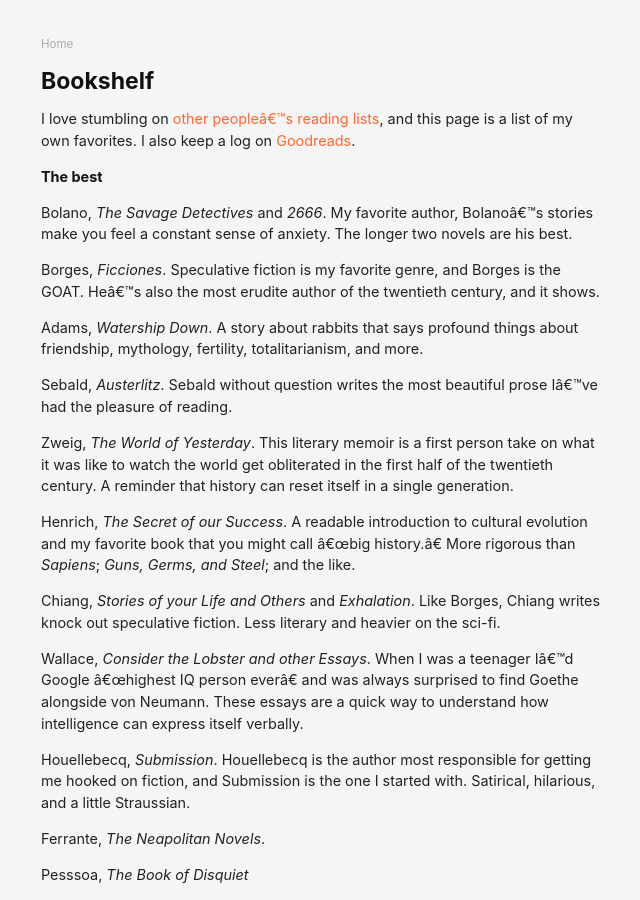
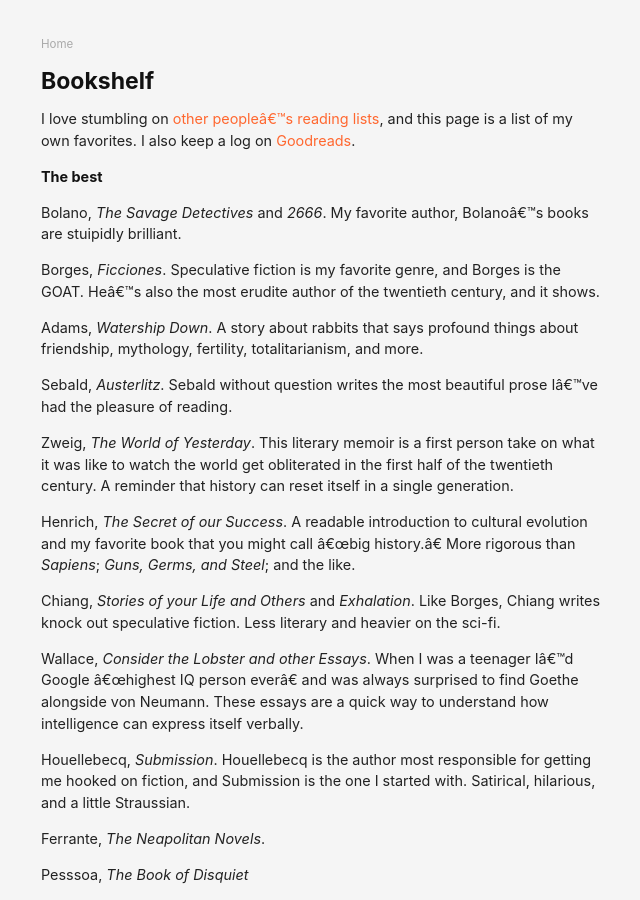
Before and after one commit to danschlz/danschulz.github.io, a Jekyll site: the page built from books.md, in a window 1280 px wide and 900 px high. Shown: the whole window, without its empty margins (319-959 px from the left). Built offline with Jekyll 4.4.1, drawn with Linux system fonts in a browser that asks for light colours.

Commit message:
Update books.md

```diff
--- a/books.md
+++ b/books.md
@@ -8,7 +8,7 @@ I love stumbling on [other people's reading lists](#otherlists), and this page i
 
 **The best**
 
-Bolano, _The Savage Detectives_ and _2666_. My favorite author, Bolano's stories make you feel a constant sense of anxiety. The longer two novels are his best.
+Bolano, _The Savage Detectives_ and _2666_. My favorite author, Bolano's books are stuipidly brilliant.
 
 Borges, _Ficciones_. Speculative fiction is my favorite genre, and Borges is the GOAT. He's also the most erudite author of the twentieth century, and it shows.
 
```
